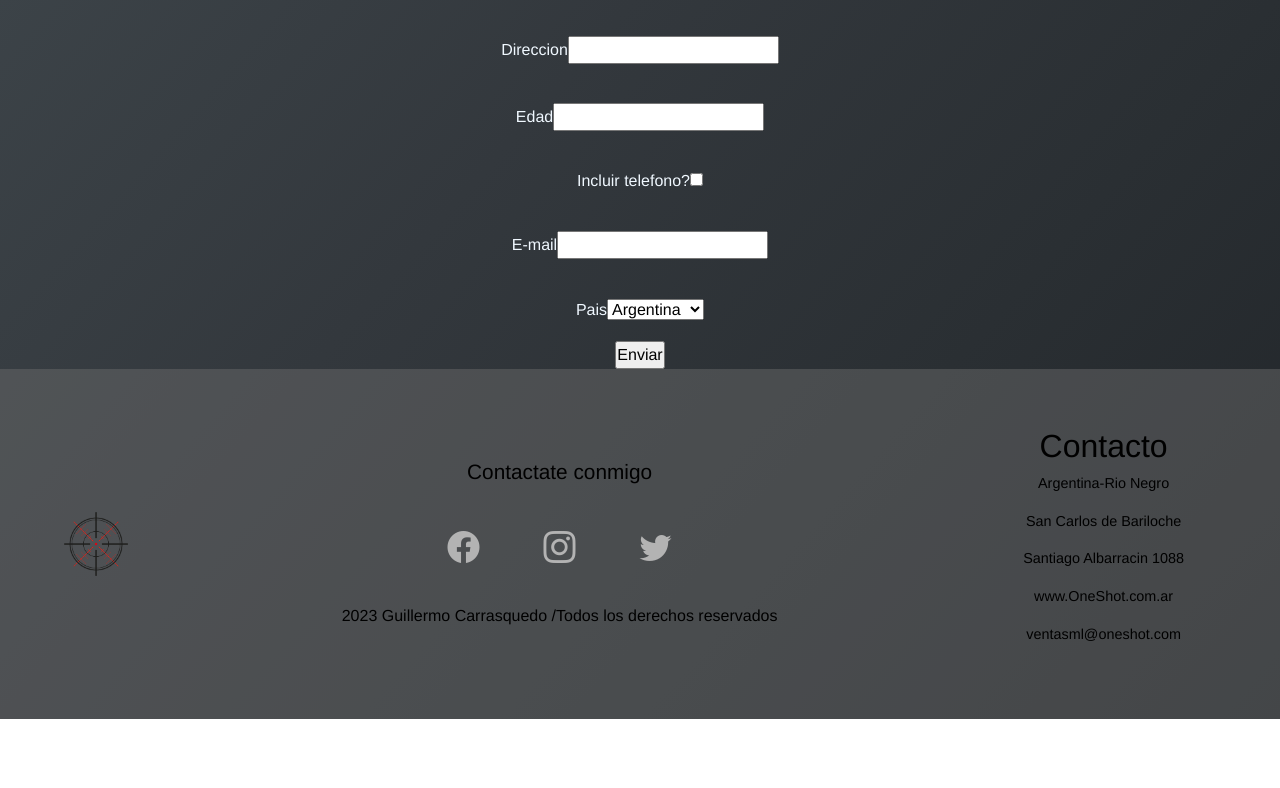
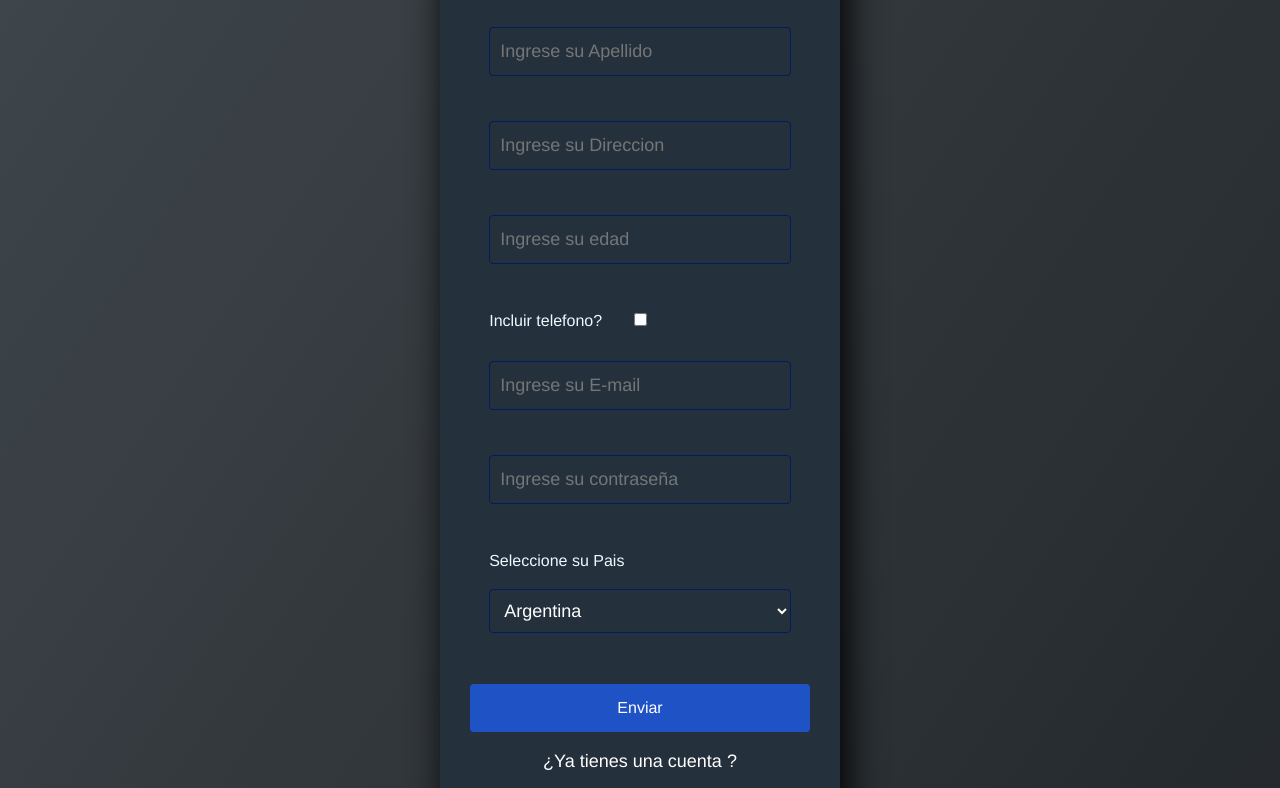
Before and after one commit to GuilleLagras/Tienda-de-react, a React (Create React App) app: page /contacto in a window 1280 px wide. Shown: the part 732-1520 px from the top of the page. Before the commit the page ends 1451 px from the top, so only its background shows below. Built offline with nearby package versions, Linux system fonts and the light colour scheme.

Commit message:
termine formulario, estilos y funcionalidad

```diff
--- a/src/pages/Formulario/formulario.css
+++ b/src/pages/Formulario/formulario.css
@@ -1,7 +1,26 @@
 .formularioContainer {
-    display: flex;
-    flex-direction: column;
-    align-items: center;
+    margin: auto;
+    width: 400px;
+    padding: 30px;
+    border-radius: 4px;
+    background: #24303c;
+    border-radius: 8px;
+    color: white;
+    box-shadow: 7px 13px 37px #000;
+}
+.formularioContainer p{
+    height: 40px;
+    text-align: center;
+    font-size: 18px;
+}
+.formularioContainer a{
+    text-decoration: none;
+    color: white;
+}
+
+.formularioContainera:hover{
+    color: white;
+    text-decoration: underline;
 }
 
 .formularioContainer div{
@@ -15,3 +34,36 @@
     color: aliceblue;
     margin: 2rem 0;
 }
+
+.labelForm{
+    width: 100%;
+    padding: 10px;
+    border-radius: 4px;
+    margin-bottom: 16px;
+    border: 1px solid rgb(0, 28, 92);
+    font-size: 18px;
+    background: #24303c;
+    color: white;
+}
+
+.formTelefono{
+    margin-right: 2rem;
+}
+.formPais{
+    margin-bottom: 1rem;
+}
+
+.botonEnviar{
+    border: none;
+    width: 100%;
+    padding: 12px;
+    border-radius: 4px;
+    background: #1f53c5;
+    color: white;
+    margin: 16px 0;
+    transition: .5s;
+}
+
+.botonEnviar:hover{
+    background: #1f92fd;
+}
--- a/src/pages/Formulario/index.jsx
+++ b/src/pages/Formulario/index.jsx
@@ -1,4 +1,4 @@
-import {useForm} from "react-hook-form";
+import { useForm } from "react-hook-form";
 import './formulario.css'
 
 
@@ -6,56 +6,53 @@ import './formulario.css'
 
 const Formulario = () => {
 
-    const { register, formState : {errors} , watch, handleSubmit }= useForm();
+    const { register, formState: { errors }, watch, handleSubmit } = useForm();
 
-    const onSubmit = (data)=> {
+    const onSubmit = (data) => {
         console.log(data);
     }
 
     const incluirtelefono = watch('incluirtelefono');
 
-    return(
+    return (
         <div className="divForm">
-            <h2>Formulario</h2>
-            <form  className='formularioContainer' action="" onSubmit={handleSubmit (onSubmit)}>
+            <h2>Formulario de registro</h2>
+            <form className='formularioContainer' action="" onSubmit={handleSubmit(onSubmit)}>
                 <div>
-                    <label>Nombre</label>
-                    <input type="text" {...register('nombre', {required:true} )} />
+                    <input type="text"  placeholder="Ingrese su nombre" className="labelForm" {...register('nombre', { required: true })} />
                     {errors.nombre?.type === 'required' && <p>El campo nombre es quererido</p>}
                 </div>
                 <div>
-                    <label>Apellido</label>
-                    <input type="text" {...register('apellido', {required:true})}/>
+                    <input type="text" placeholder="Ingrese su Apellido" className="labelForm"{...register('apellido', { required: true })} />
                     {errors.apellido?.type === 'required' && <p>El campo apellido es quererido</p>}
                 </div>
                 <div>
-                    <label>Direccion</label>
-                    <input type="text" {...register('direccion', {required:true})}/>
+                    <input type="text" placeholder="Ingrese su Direccion" className="labelForm" {...register('direccion', { required: true })} />
                     {errors.direccion?.type === 'required' && <p>El campo direccion es quererido</p>}
                 </div>
                 <div>
-                    <label>Edad</label>
-                    <input type="text" {...register('edad', {required:true})}/>
+                    <input type="text" placeholder="Ingrese su edad" className="labelForm" {...register('edad', { required: true })} />
                     {errors.edad?.type === 'required' && <p>El campo Edad es quererido</p>}
                 </div>
                 <div>
-                    <label>Incluir telefono?</label>
-                    <input type="checkbox" {...register('incluirtelefono')}/>
+                    <label className="formTelefono">Incluir telefono?</label>
+                    <input type="checkbox" placeholder="Ingrese su Telefono" {...register('incluirtelefono')} />
                 </div>
                 {incluirtelefono && (
                     <div>
-                    <label>telefono?</label>
-                    <input type="text" {...register('telefono')}/>
-                </div>
+                        <input type="text" className="labelForm" placeholder="Ingrese su telefono"{...register('telefono')} />
+                    </div>
                 )}
 
                 <div>
-                    <label>E-mail</label>
-                    <input type="email" id="" {...register('email')}/>
+                    <input type="email" id="" className="labelForm" placeholder="Ingrese su E-mail"{...register('email')} />
                 </div>
                 <div>
-                    <label>Pais</label>
-                    <select  {...register('pais')}>
+                        <input type="password" className="labelForm" placeholder="Ingrese su contraseña"{...register('password')} />
+                    </div>
+                <div>
+                    <label className="formPais">Seleccione su Pais</label>
+                    <select className="labelForm"  {...register('pais')}>
                         <option value="ar">Argentina</option>
                         <option value="ch">Chile</option>
                         <option value="br">Brasil</option>
@@ -63,7 +60,10 @@ const Formulario = () => {
                         <option value="ve">Venezuela</option>
                     </select>
                 </div>
-                <input type="submit" value="Enviar" />
+                <input type="submit" className="botonEnviar" value="Enviar" />
+                <p>
+                    <a href="#">¿Ya tienes una cuenta ?</a>
+                </p>
             </form>
         </div>
     );
```
